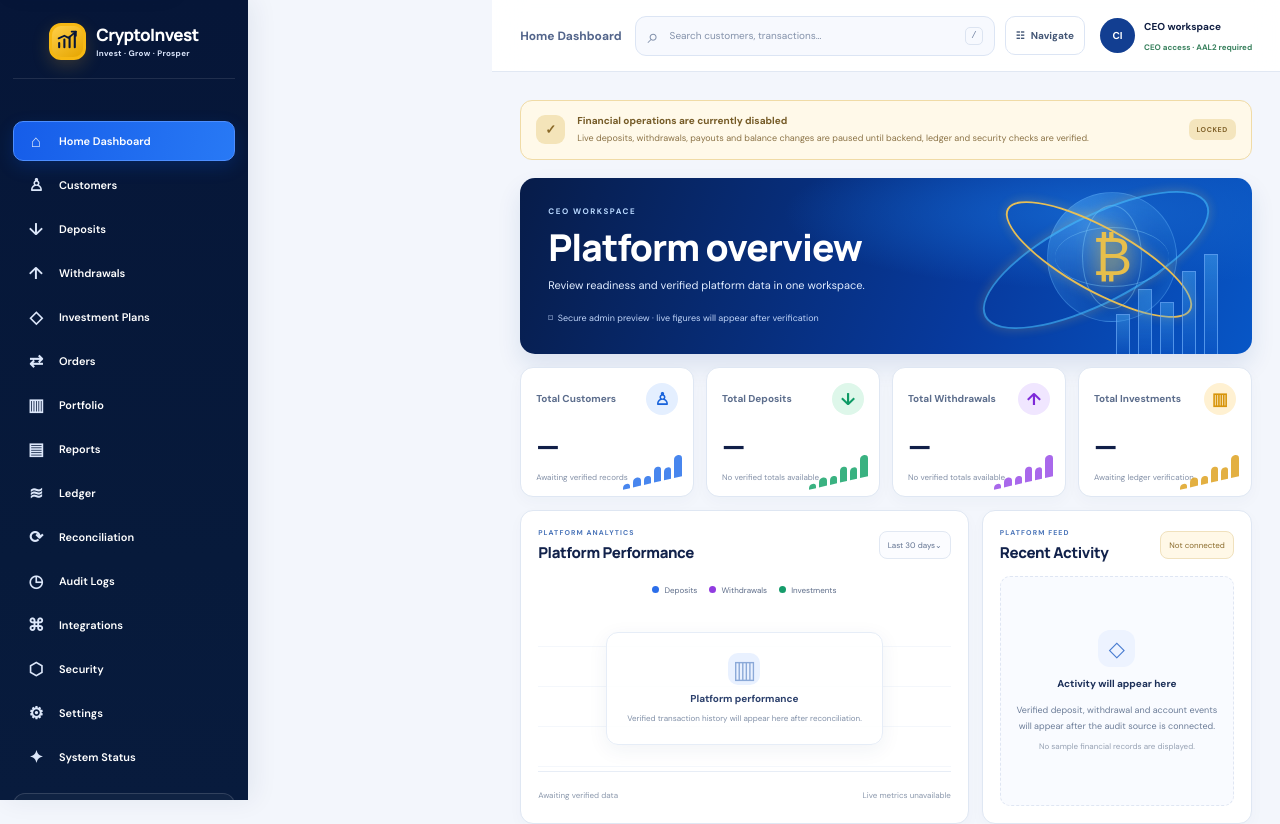
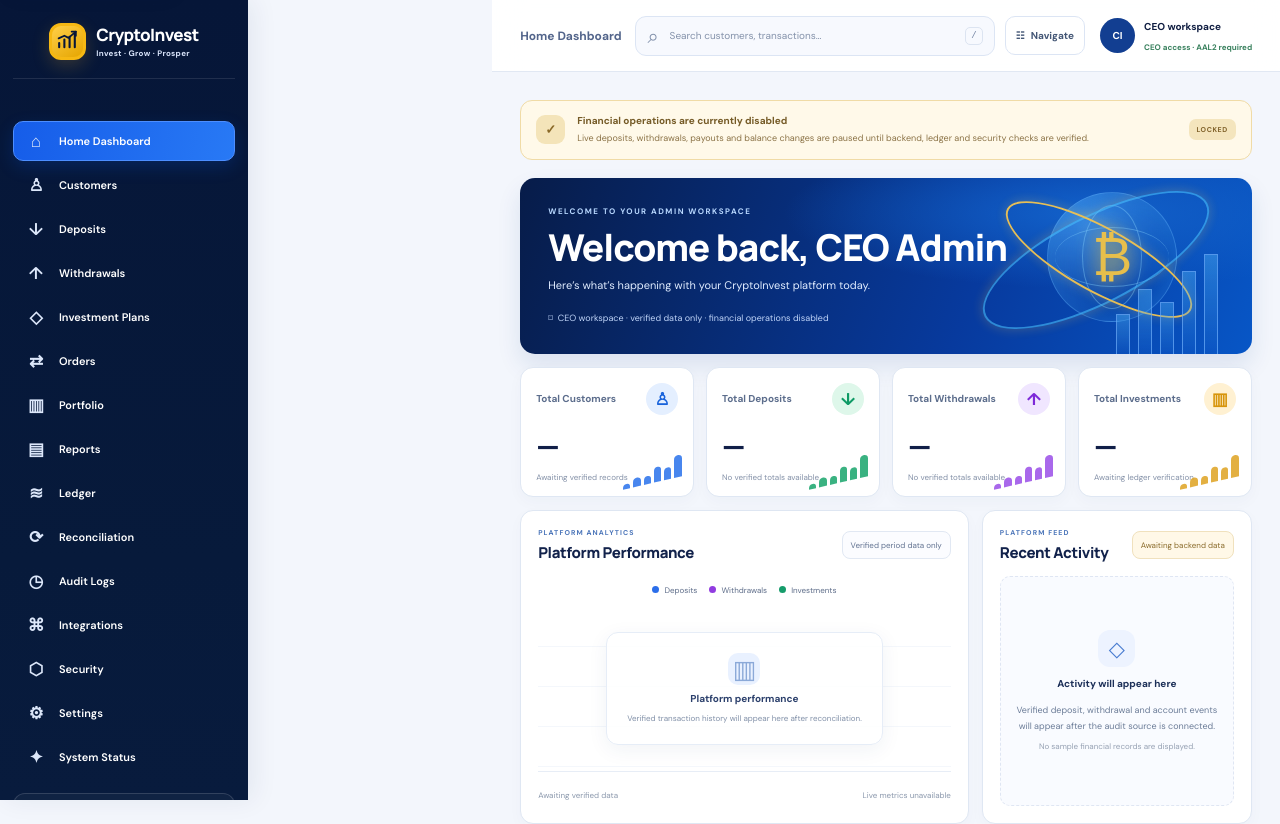
Before and after one commit to udofiaasianubong738-droid/Cryptocurrency, a Next.js app in the folder nextjs/: page /admin in a window 1280 px wide. Shown: the top 824 px of the page. Built offline with nearby package versions, Linux system fonts and the light colour scheme.

Commit message:
Polish CryptoInvest admin landing dashboard

```diff
--- a/nextjs/src/app/dashboard-app.tsx
+++ b/nextjs/src/app/dashboard-app.tsx
@@ -56,13 +56,13 @@ function ChartPlaceholder() {
 
 function Overview({ basePath }: { basePath: string }) {
   return <>
-    <section className="ci-welcome-banner"><div className="ci-banner-copy"><span className="ci-banner-eyebrow">CEO WORKSPACE</span><h1>Platform overview</h1><p>Review readiness and verified platform data in one workspace.</p><small>⌑ &nbsp;Secure admin preview · live figures will appear after verification</small></div><div className="ci-banner-art" aria-hidden="true"><div className="ci-globe">₿</div><span className="ci-orbit ci-orbit-one"/><span className="ci-orbit ci-orbit-two"/><span className="ci-art-bars"><i/><i/><i/><i/><i/></span></div></section>
+    <section className="ci-welcome-banner"><div className="ci-banner-copy"><span className="ci-banner-eyebrow">WELCOME TO YOUR ADMIN WORKSPACE</span><h1>Welcome back, CEO Admin</h1><p>Here’s what’s happening with your CryptoInvest platform today.</p><small>⌑ &nbsp;CEO workspace · verified data only · financial operations disabled</small></div><div className="ci-banner-art" aria-hidden="true"><div className="ci-globe">₿</div><span className="ci-orbit ci-orbit-one"/><span className="ci-orbit ci-orbit-two"/><span className="ci-art-bars"><i/><i/><i/><i/><i/></span></div></section>
     <div className="ci-metrics">
       {[["Total Customers","—","Awaiting verified records","♙","blue"],["Total Deposits","—","No verified totals available","↓","green"],["Total Withdrawals","—","No verified totals available","↑","purple"],["Total Investments","—","Awaiting ledger verification","▥","gold"]].map(([label,value,note,icon,tone])=><article className="ci-metric" key={label}><div className="ci-metric-top"><span>{label}</span><span className={`ci-metric-icon ${tone}`}>{icon}</span></div><strong>{value}</strong><small>{note}</small><div className={`ci-sparkline ${tone}`}><i/><i/><i/><i/><i/><i/></div></article>)}
     </div>
     <div className="ci-main-grid">
-      <section className="ci-card ci-performance"><div className="ci-card-heading"><div><span className="ci-kicker">PLATFORM ANALYTICS</span><h2>Platform Performance</h2></div><span className="ci-period">Last 30 days⌄</span></div><ChartPlaceholder/></section>
-      <section className="ci-card ci-activity"><div className="ci-card-heading"><div><span className="ci-kicker">PLATFORM FEED</span><h2>Recent Activity</h2></div><span className="ci-unavailable">Not connected</span></div><EmptyState title="Activity will appear here" detail="Verified deposit, withdrawal and account events will appear after the audit source is connected."/></section>
+      <section className="ci-card ci-performance"><div className="ci-card-heading"><div><span className="ci-kicker">PLATFORM ANALYTICS</span><h2>Platform Performance</h2></div><span className="ci-period">Verified period data only</span></div><ChartPlaceholder/></section>
+      <section className="ci-card ci-activity"><div className="ci-card-heading"><div><span className="ci-kicker">PLATFORM FEED</span><h2>Recent Activity</h2></div><span className="ci-unavailable">Awaiting backend data</span></div><EmptyState title="Activity will appear here" detail="Verified deposit, withdrawal and account events will appear after the audit source is connected."/></section>
     </div>
     <div className="ci-bottom-grid">
       <section className="ci-card ci-plans"><div className="ci-card-heading"><div><span className="ci-kicker">PLAN MANAGEMENT</span><h2>Investment Plans</h2></div><Link href={`${basePath}/plans`} className="ci-view-link">View plans →</Link></div><EmptyState title="No verified plans to display" detail="Connect and verify the plan records before publishing plan terms or returns."/></section>
```
